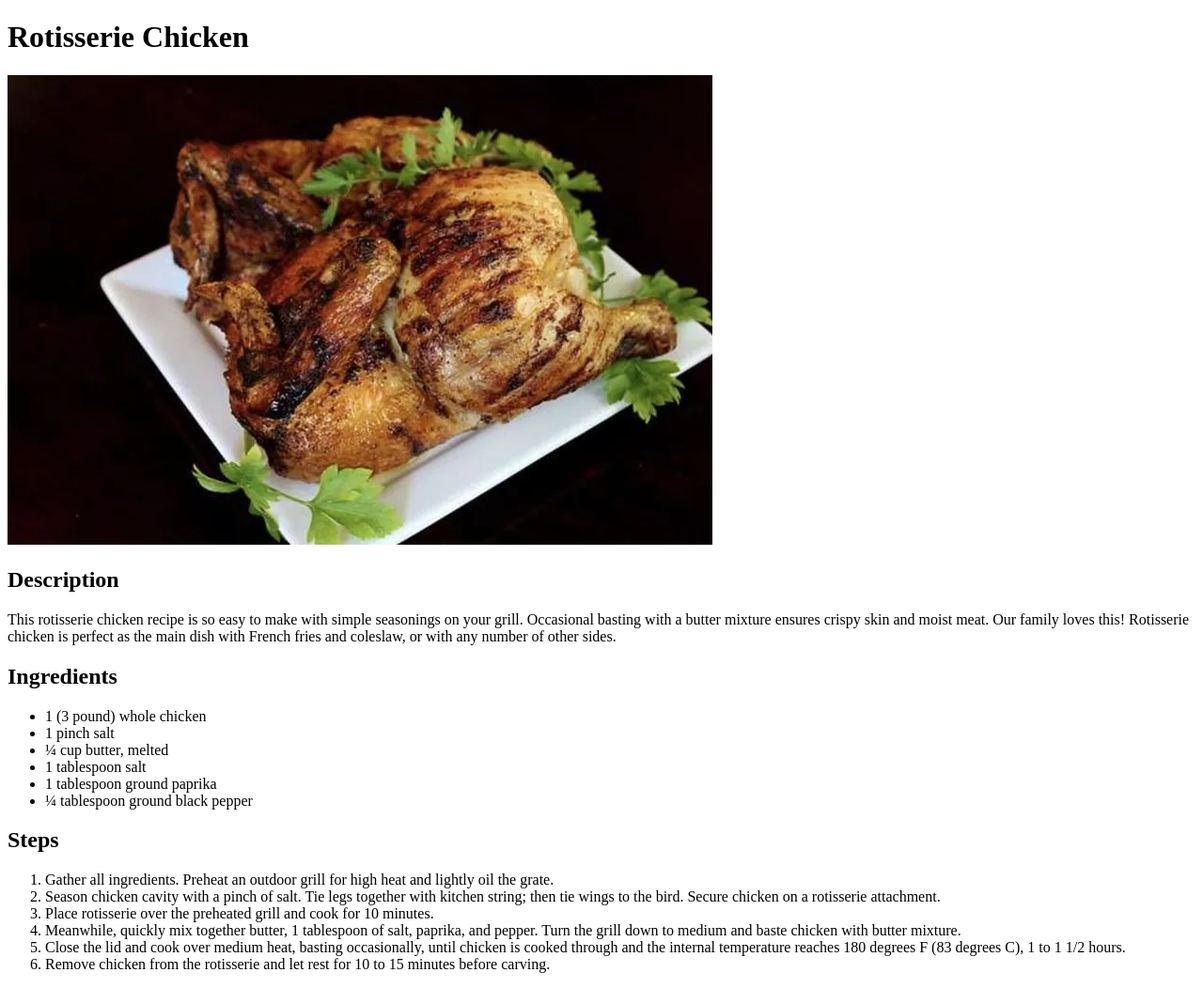
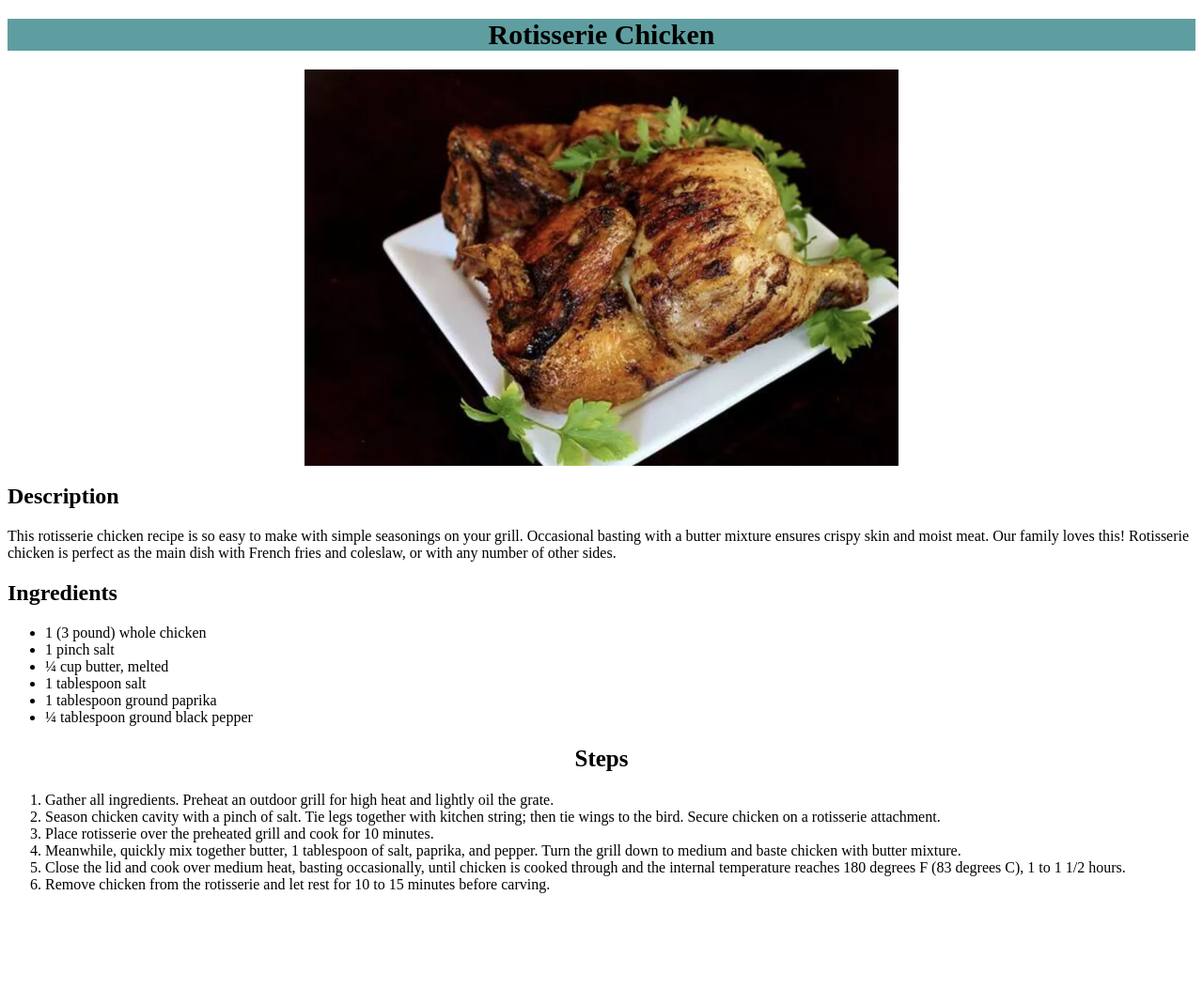
Before and after one commit to bebonsu/odin-recipes, a plain HTML site: page recipes/rotisserie_chicken.html in a window 1280 px wide. Shown: the whole page at 94% size. After the commit the page ends 967 px from the top, so only its background shows below. Drawn offline with Linux system fonts and the light colour scheme.

Commit message:
Basic css
Adding some basic CSS to the recipe project

```diff
--- a/recipes/rotisserie_chicken.html
+++ b/recipes/rotisserie_chicken.html
@@ -4,10 +4,11 @@
     <meta charset="UTF-8">
     <meta name="viewport" content="width=device-width, initial-scale=1.0">
     <title>Rotisserie Chicken</title>
+    <link rel="stylesheet" href="style.css">
 </head>
 <body>
     <h1>Rotisserie Chicken</h1>
-    <img src="../images/rotisserie_checken.jpg" alt="rotisserie chicken">
+    <img  class="image" src="../images/rotisserie_checken.jpg" alt="rotisserie chicken">
     <h2>Description</h2>
     <p>
         This rotisserie chicken recipe is so easy to make with simple seasonings on your grill.
@@ -25,7 +26,7 @@
     <li> ¼ tablespoon ground black pepper</li>
 
     </ul>
-    <h2>Steps</h2>
+    <h2 class="howto">Steps</h2>
     <ol>
         <li>Gather all ingredients. Preheat an outdoor grill for high heat and lightly oil the grate. </li>
         <li>Season chicken cavity with a pinch of salt. Tie legs together with kitchen string; then tie wings to the bird. Secure chicken on a rotisserie attachment. </li>
--- /dev/null
+++ b/recipes/style.css
@@ -0,0 +1,20 @@
+
+h1 {
+    font-family: 'Times New Roman', Times, serif;
+    font-size: 30px;
+    font-weight: 400px;
+    background-color: cadetblue;
+    text-align: center;
+}
+
+.image {
+    display: block;
+    margin-left: auto;
+    margin-right: auto;
+    width: 50%;
+}
+
+.howto {
+    text-align: center;
+    font-size: 25px;
+}
```
Also changed, not shown: recipes/fish_puttanesca.html (+3 -2 lines), recipes/lasagna.html (+3 -2 lines).
